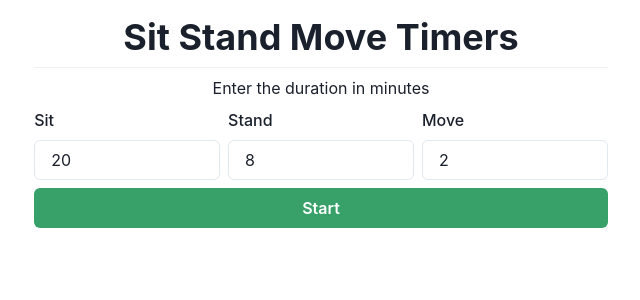
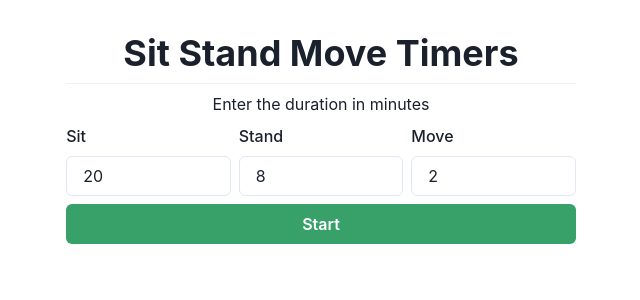
Before and after one commit to kiley0/sit-stand-move-timers, a Next.js app: page / in a window 1280 px wide. Shown: the top 300 px of the page, without its empty margins (319-959 px from the left). Built offline with nearby package versions, Linux system fonts and the light colour scheme; no server answers.

Commit message:
feat(notification): add a little ding sound

```diff
--- a/features/timersForm/TimersForm.tsx
+++ b/features/timersForm/TimersForm.tsx
@@ -35,7 +35,7 @@ function TimersForm(props: { onSubmit(data: ITimersFormData): void }) {
   });
 
   return (
-    <Stack as="form" onSubmit={onSubmit} py="4">
+    <Stack as="form" onSubmit={onSubmit}>
       <Heading textAlign="center">Sit Stand Move Timers</Heading>
       <Divider />
       <Text textAlign="center">Enter the duration in minutes</Text>
--- a/package.json
+++ b/package.json
@@ -15,10 +15,10 @@
     "framer-motion": "^6.2.8",
     "next": "12.1.0",
     "react": "17.0.2",
-    "react-countdown": "^2.3.2",
     "react-dom": "17.0.2",
     "react-hook-form": "^7.27.1",
-    "react-timer-hook": "^3.0.5"
+    "react-timer-hook": "^3.0.5",
+    "use-sound": "^4.0.1"
   },
   "devDependencies": {
     "@types/node": "17.0.21",
--- a/pages/index.tsx
+++ b/pages/index.tsx
@@ -1,10 +1,10 @@
-import { Container } from "@chakra-ui/react";
+import { Container, Box } from "@chakra-ui/react";
 import type { NextPage } from "next";
 import Head from "next/head";
-import { string } from "prop-types";
 import { useState } from "react";
 import Timer from "../features/timer/Timer";
 import TimersForm, { ITimersFormData } from "../features/timersForm/TimersForm";
+import useSound from "use-sound";
 
 const timerDisplayName = {
   sit: "Sit",
@@ -12,12 +12,11 @@ const timerDisplayName = {
   move: "Move",
 };
 
-type timerKey = keyof typeof timerDisplayName;
-
 const Home: NextPage = () => {
   const [currentTimer, setCurrentTimer] = useState<
     "sit" | "stand" | "move" | null
   >(null);
+  const [play] = useSound("/sounds/ding1.mp3");
 
   const [currentDurationMinutes, setCurrentDurationMinutes] = useState<
     number | null
@@ -43,6 +42,7 @@ const Home: NextPage = () => {
   }
 
   function handleNext() {
+    play();
     switch (currentTimer) {
       case "sit":
         setCurrentTimer("stand");
@@ -72,6 +72,7 @@ const Home: NextPage = () => {
         <link rel="icon" href="/favicon.ico" />
       </Head>
 
+      <Box p="8">
         {!currentTimer && <TimersForm onSubmit={handleSubmitTimersForm} />}
         {currentTimer && currentDurationMinutes && (
           <Timer
@@ -81,6 +82,7 @@ const Home: NextPage = () => {
             onNext={handleNext}
           />
         )}
+      </Box>
     </Container>
   );
 };
```
Also changed, not shown: 2 other files (tests, documents, lock files or other folders). Lines whose indentation alone changed are shown as unchanged.
